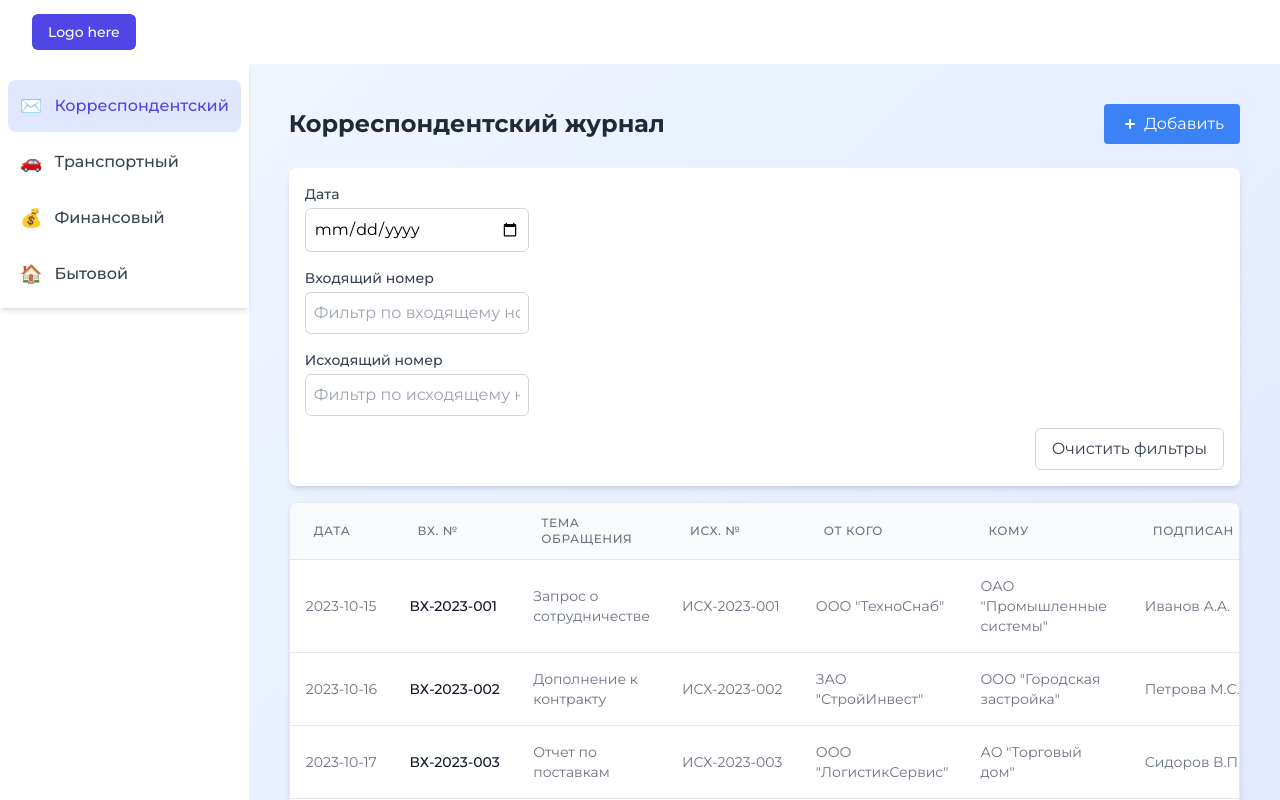
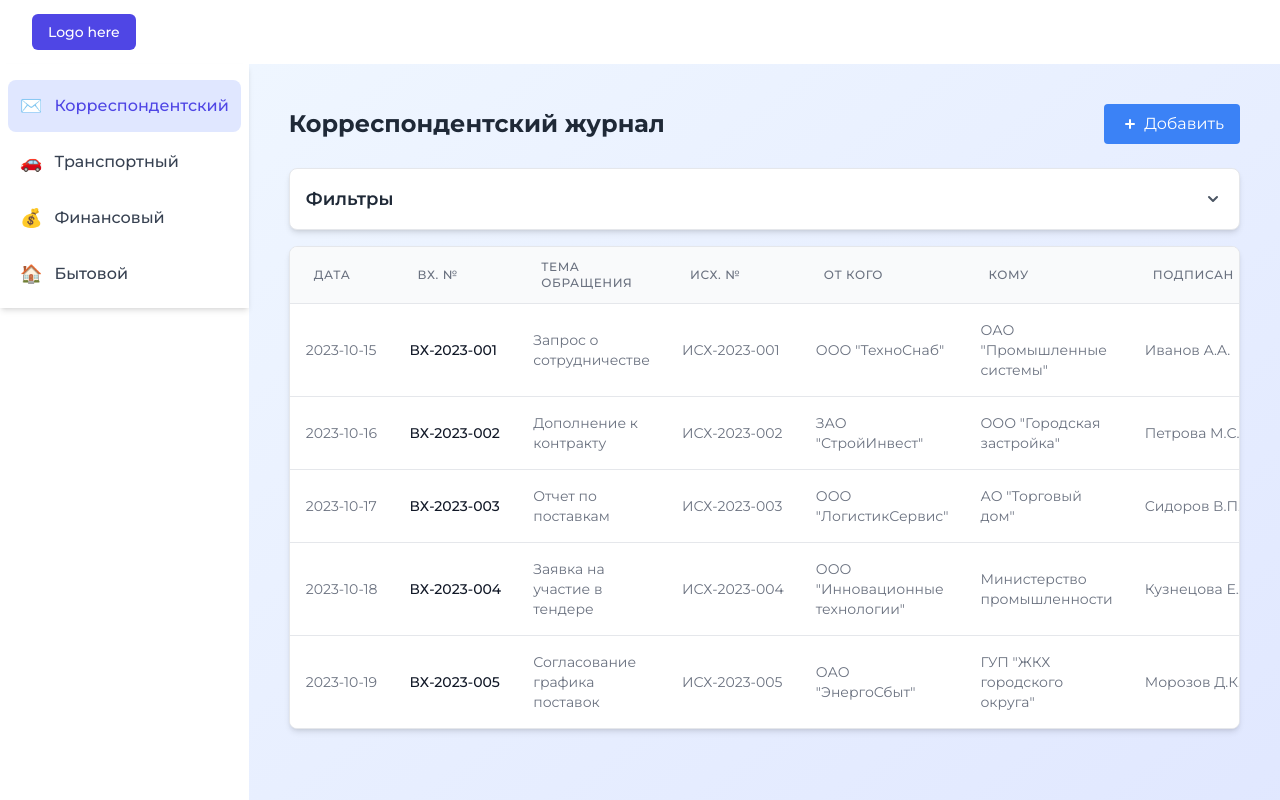
Before and after one commit to alv1k/registry20prod, a React (Create React App) app: page /correspondent in a window 1280 px wide. Shown: the top 800 px of the page. Built offline with nearby package versions, Linux system fonts and the light colour scheme.

Commit message:
fix: little fixes

```diff
--- a/src/App.tsx
+++ b/src/App.tsx
@@ -21,7 +21,7 @@ function App() {
 
         <Sidebar sidebarOpen={sidebarOpen} setSidebarOpen={setSidebarOpen} />
 
-        <main className="bg-gradient-to-br from-blue-50 to-indigo-100 p-4 md:ml-0 transition-all duration-300 w-full overflow-auto">
+        <main className="bg-gradient-to-br from-blue-50 to-indigo-100 p-4 md:ml-0 transition-all duration-300 w-full overflow-x-auto h-screen">
           <AppRoutes />
         </main>
       </div>
--- a/src/pages/Correspondent.tsx
+++ b/src/pages/Correspondent.tsx
@@ -16,6 +16,7 @@ const Correspondent = () => {
   const [dateFilter, setDateFilter] = useState<string>('');
   const [incomingNumberFilter, setIncomingNumberFilter] = useState<string>('');
   const [outgoingNumberFilter, setOutgoingNumberFilter] = useState<string>('');
+  const [isFilterOpen, setIsFilterOpen] = useState<boolean>(false);
 
   const sampleData = [
     {
@@ -153,8 +154,25 @@ const Correspondent = () => {
         </div>
       </div>
 
-      {/* Filter Controls */}
-      <div className="bg-white rounded-lg shadow-md p-4 mb-4">
+      {/* Filter Controls - Accordion */}
+      <div className="bg-white rounded-lg shadow-md mb-4 border border-gray-200">
+        <div
+          className="flex justify-between items-center p-4 cursor-pointer"
+          onClick={() => setIsFilterOpen(!isFilterOpen)}
+        >
+          <h2 className="text-lg font-semibold text-gray-800">Фильтры</h2>
+          <svg
+            className={`h-5 w-5 text-gray-600 transform transition-transform ${isFilterOpen ? 'rotate-180' : ''}`}
+            xmlns="http://www.w3.org/2000/svg"
+            viewBox="0 0 20 20"
+            fill="currentColor"
+          >
+            <path fillRule="evenodd" d="M5.293 7.293a1 1 0 011.414 0L10 10.586l3.293-3.293a1 1 0 111.414 1.414l-4 4a1 1 0 01-1.414 0l-4-4a1 1 0 010-1.414z" clipRule="evenodd" />
+          </svg>
+        </div>
+
+        {isFilterOpen && (
+          <div className="p-4 border-t border-gray-200">
             <div className="grid grid-cols-1 md:grid-cols-1 gap-4">
               <div>
                 <label className="block text-sm font-medium text-gray-700 mb-1">Дата</label>
@@ -162,7 +180,7 @@ const Correspondent = () => {
                   type="date"
                   value={dateFilter}
                   onChange={(e) => setDateFilter(e.target.value)}
-              className="w-56 p-2 border border-gray-300 rounded-md focus:ring focus:ring-blue-200 focus:border-blue-500"
+                  className="text-xs w-56 p-2 border border-gray-300 rounded-md focus:ring focus:ring-blue-200 focus:border-blue-500"
                 />
               </div>
 
@@ -173,7 +191,7 @@ const Correspondent = () => {
                   placeholder="Фильтр по входящему номеру"
                   value={incomingNumberFilter}
                   onChange={(e) => setIncomingNumberFilter(e.target.value)}
-              className="w-56 p-2 border border-gray-300 rounded-md focus:ring focus:ring-blue-200 focus:border-blue-500"
+                  className="text-xs w-56 p-2 border border-gray-300 rounded-md focus:ring focus:ring-blue-200 focus:border-blue-500"
                 />
               </div>
 
@@ -184,7 +202,7 @@ const Correspondent = () => {
                   placeholder="Фильтр по исходящему номеру"
                   value={outgoingNumberFilter}
                   onChange={(e) => setOutgoingNumberFilter(e.target.value)}
-              className="w-56 p-2 border border-gray-300 rounded-md focus:ring focus:ring-blue-200 focus:border-blue-500"
+                  className="text-xs w-56 p-2 border border-gray-300 rounded-md focus:ring focus:ring-blue-200 focus:border-blue-500"
                 />
               </div>
             </div>
@@ -197,6 +215,8 @@ const Correspondent = () => {
                 Очистить фильтры
               </button>
             </div>
+          </div>
+        )}
       </div>
 
       {/* Delete Confirmation Modal */}
```
Lines whose indentation alone changed are shown as unchanged.
